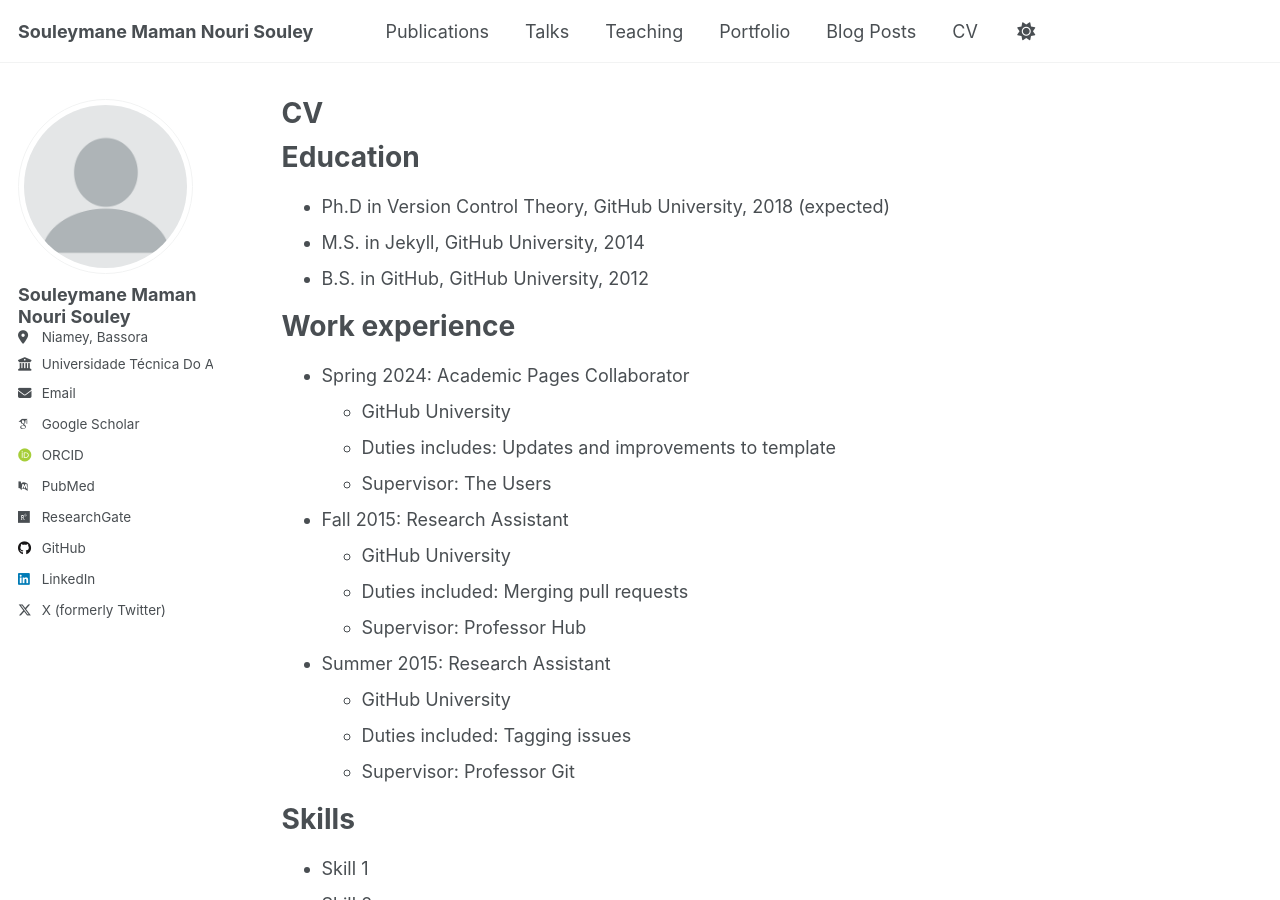
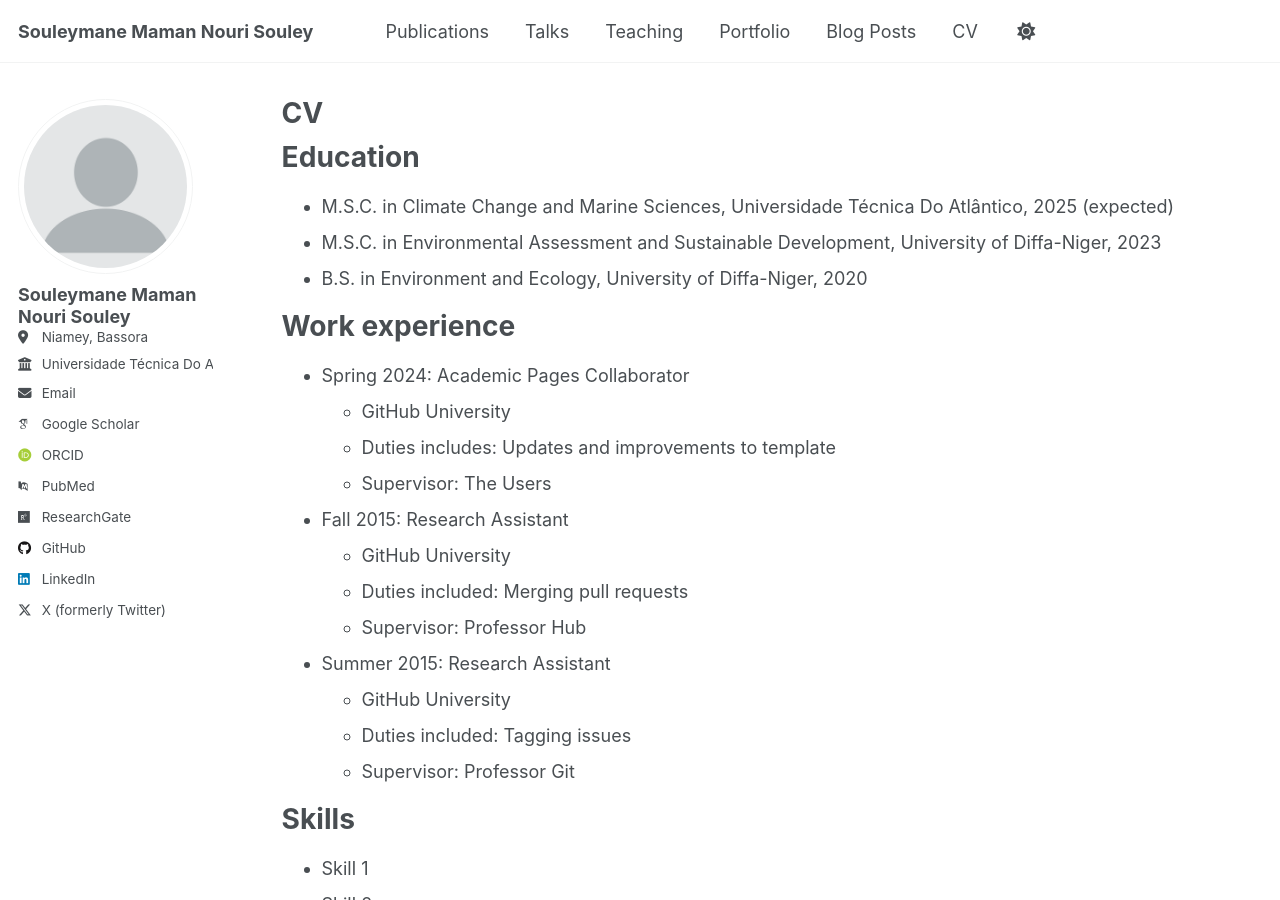
Before and after one commit to halieute/halieute.github.io, a Jekyll site: the page built from _pages/cv.md, in a window 1280 px wide and 900 px high. Built offline with Jekyll 4.4.1, drawn with Linux system fonts in a browser that asks for light colours; some web fonts are replaced; a script that is not in the unit is left out.

Commit message:
Revise education details in CV
Updated education section with new degrees and institutions.

```diff
--- a/_pages/cv.md
+++ b/_pages/cv.md
@@ -11,9 +11,9 @@
 
 Education
 ======
-* Ph.D in Version Control Theory, GitHub University, 2018 (expected)
-* M.S. in Jekyll, GitHub University, 2014
-* B.S. in GitHub, GitHub University, 2012
+* M.S.C. in Climate Change and Marine Sciences, Universidade Técnica Do Atlântico, 2025 (expected)
+* M.S.C. in Environmental Assessment and Sustainable Development, University of Diffa-Niger, 2023
+* B.S. in Environment and Ecology, University of Diffa-Niger, 2020
 
 Work experience
 ======
```
